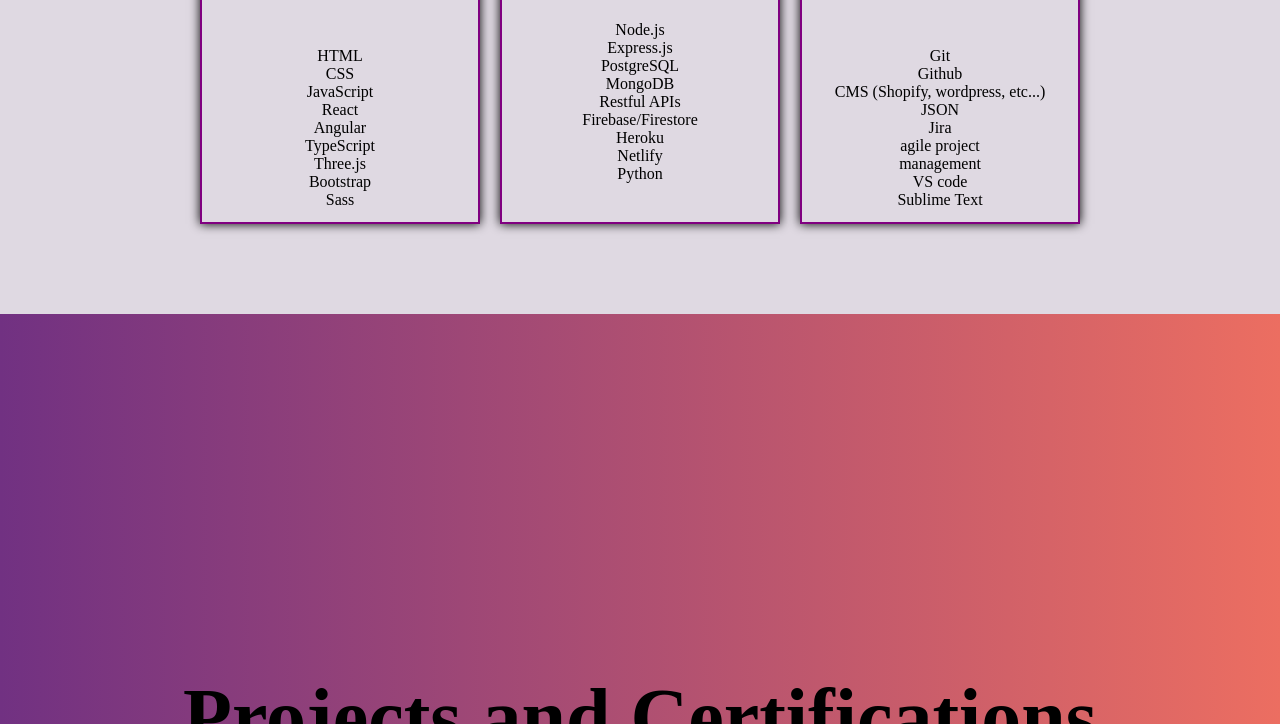
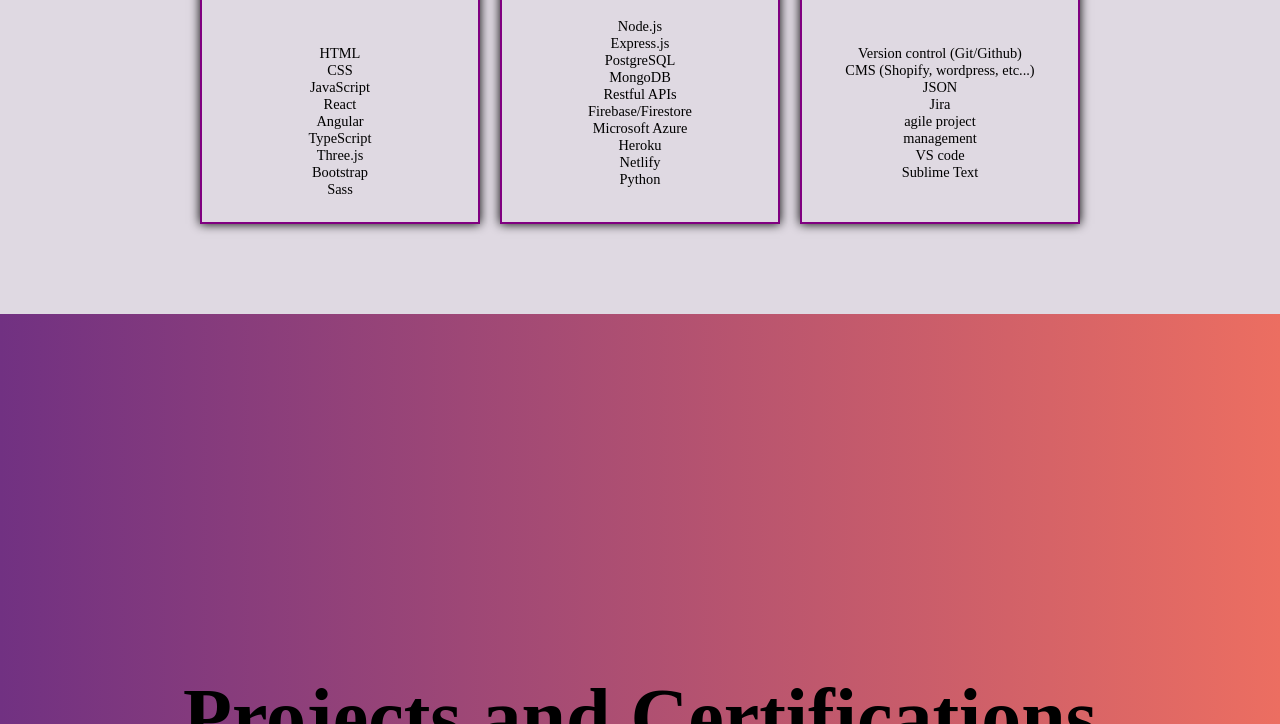
Before and after one commit to Ztrah3/Zanes-Portfolio, a plain HTML site: page index.html in a window 1280 px wide. Shown: the part 2286-3010 px from the top of the page. Drawn offline with Linux system fonts and the light colour scheme.

Commit message:
updating skills cards

```diff
--- a/index.html
+++ b/index.html
@@ -87,6 +87,7 @@
                     <li>MongoDB</li>
                     <li>Restful APIs</li>
                     <li>Firebase/Firestore</li>
+                    <li>Microsoft Azure</li>
                     <li>Heroku</li>
                     <li>Netlify</li>
                     <li>Python</li>
@@ -98,8 +99,7 @@
                     <h1>Other</h1>
                 </div>
                 <ul class="skills-list">
-                    <li>Git</li>
-                    <li>Github</li>
+                    <li>Version control (Git/Github)</li>
                     <li>CMS (Shopify, wordpress, etc...)</li>
                     <li>JSON</li>
                     <li>Jira</li>
--- a/style.css
+++ b/style.css
@@ -191,7 +191,7 @@ body {
     background-image: linear-gradient(to bottom, purple, purple);
     background-repeat: no-repeat;
     background-size: 100% 25%;
-    font-size: clamp(1rem, .9vw, 2.5rem);
+    font-size: clamp(.9rem, .8vw, 2.5rem);
 }
 
 .skills-card img {
```
